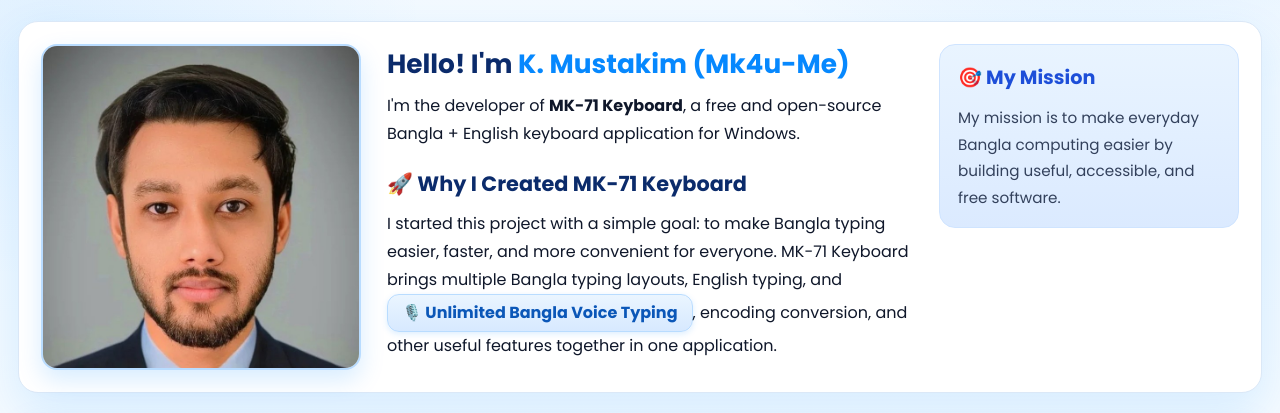
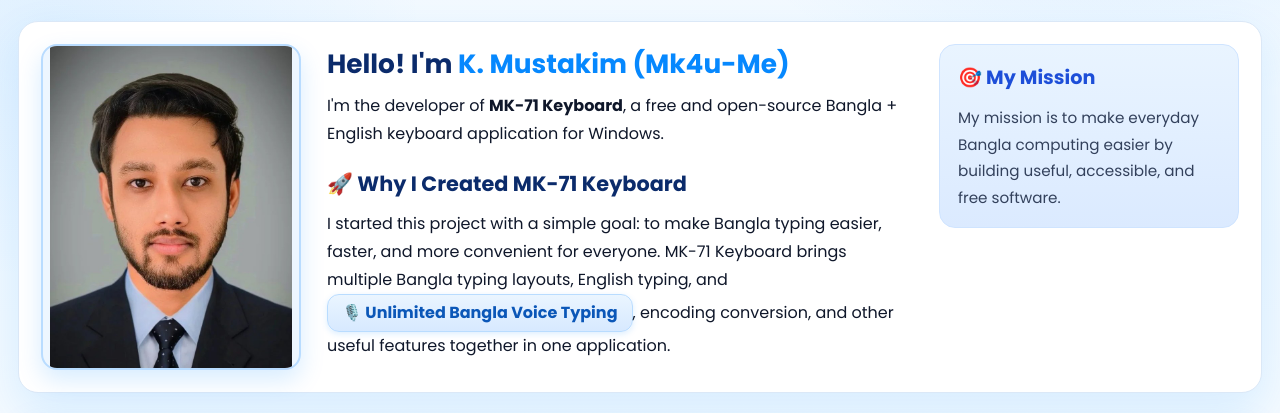
Before and after one commit to Mk4u-Me/mk71-keyboard, a plain HTML site: page docs/about.html in a window 1280 px wide. Shown: the part 196-609 px from the top of the page. Drawn offline with Linux system fonts and the light colour scheme.

Commit message:
Fit the whole photo instead of cropping it to the head.

```diff
--- a/docs/about.html
+++ b/docs/about.html
@@ -40,7 +40,7 @@
 <link rel="preconnect" href="https://fonts.googleapis.com">
 <link rel="preconnect" href="https://fonts.gstatic.com" crossorigin>
 <link href="https://fonts.googleapis.com/css2?family=Poppins:wght@400;500;600;700&family=Noto+Sans+Bengali:wght@400;600;700&display=swap" rel="stylesheet">
-<link rel="stylesheet" href="style.css?v=1.1.0">
+<link rel="stylesheet" href="style.css?v=1.1.1">
 </head>
 <body class="about">
 
--- a/docs/style.css
+++ b/docs/style.css
@@ -353,7 +353,7 @@ body.about {
 
 .about-card {
   display: grid;
-  grid-template-columns: 320px minmax(0, 1fr) 300px;
+  grid-template-columns: 260px minmax(0, 1fr) 300px;
   gap: 26px;
   align-items: start;
   padding: 22px;
@@ -379,8 +379,8 @@ body.about {
   inset: 0;
   width: 100%;
   height: 100%;
-  object-fit: cover;
-  object-position: center 18%;
+  object-fit: contain;
+  object-position: center;
 }
 .about-body h2 { margin: 2px 0 10px; font-size: 1.65rem; line-height: 1.35; color: #0b2b6b; }
 .about-body h2 .hl { color: var(--blue); }
@@ -460,7 +460,7 @@ body.about {
 .contact-strip .connect:hover { background: var(--blue-deep); color: #fff; }
 
 @media (max-width: 1000px) {
-  .about-card { grid-template-columns: 260px minmax(0, 1fr); }
+  .about-card { grid-template-columns: 240px minmax(0, 1fr); }
   .mission { grid-column: 1 / -1; }
 }
 @media (max-width: 760px) {
```
Also changed, not shown: docs/download.html (+1 -1 lines), docs/index.html (+1 -1 lines).
